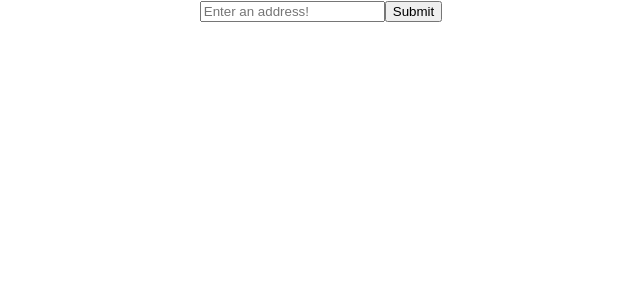
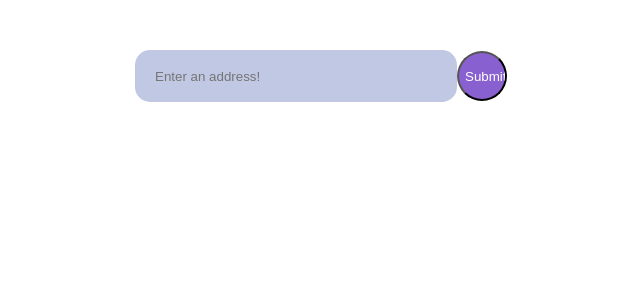
Before and after one commit to zldunn/StreetRank, a React (Create React App) app in the folder web/: page / in a window 1280 px wide. Shown: the top 300 px of the page, without its empty margins (319-959 px from the left). Built offline with nearby package versions, Linux system fonts and the light colour scheme.

Commit message:
handle multiple categories and color scheme

```diff
--- /dev/null
+++ b/web/src/AdressInput.css
@@ -0,0 +1,37 @@
+
+/* #search-bar {
+  margin: auto;
+  width: 300px;
+    height: 50px;
+    background: #2b303b;
+    border: none;
+    font-size: 10pt;
+    color: #63717f;
+    -webkit-border-radius: 5px;
+    -moz-border-radius: 5px;
+    border-radius: 5px;
+  } */
+
+  .search {
+    margin: auto;
+    width: 300px;
+      height: 50px;
+      background: #c1c8e4;
+      border: none;
+      font-size: 10pt;
+      color: #63717f;
+      -webkit-border-radius: 5px;
+      -moz-border-radius: 5px;
+      border-radius: 15px;
+      margin-top: 50px;
+      padding-left: 20px;
+    }
+
+    .search-button {
+      width: 50px;
+        height: 50px;
+        border-radius: 25px;
+
+        background: #8860d0;
+        color: white;
+    }
--- a/web/src/AdressInput.js
+++ b/web/src/AdressInput.js
@@ -1,4 +1,5 @@
 import React, { Component } from 'react';
+import './AdressInput.css';
 
 //const { createApolloFetch } = require('apollo-fetch');
 
@@ -25,22 +26,28 @@ class Input extends Component {
 
 
   handleSubmit(event) {
-    this.props.fetch(this.props.query);
+    this.props.categories.map( category =>
+      this.props.fetch(this.props.query, category)
+    );
     event.preventDefault();
   }
 
   render() {
     return (
       <div>
-      <form onSubmit={this.handleSubmit}>
+      <form id="search-bar" onSubmit={this.handleSubmit}>
+      <div >
         <input
+        className="search"
           placeholder = "Enter an address!"
           value={this.props.query}
             onChange={this.handleChange}
         />
         <input
+        className="search-button"
           type="submit"
         />
+        </div>
       </form>
       </div>
     );
--- a/web/src/Results.css
+++ b/web/src/Results.css
@@ -4,19 +4,28 @@
 
 }
 .category {
-  background-color: #E7717D;
+  background-color: #84ceeb;
   margin: auto;
   padding: 10px;
-  align: center;
   border: 2px ;
   border-radius: 10px;
   position: relative;
   top: 15px;
+  height: 30px;
 }
 
 .category-text {
-  text-align: left;
+  float: left;
   color: white;
+  font-size: 22px;
+  font-weight: bold;
+}
+
+.category-size {
+  float: right;
+  color: white;
+  font-size: 22px;
+  font-weight: bold;
 }
 
 .category-results {
@@ -31,7 +40,7 @@
 .item {
   height: 70px;
   text-align: left;
-  border-bottom: 1px #C2CAD0 solid;
+  border-bottom: 1px #84ceeb solid;
   border-bottom-style: inset;
   padding: 10px;
 }
@@ -61,7 +70,7 @@
   width: 20px;
   height: 20px;
   border-radius: 2px;
-  background-color: #AFD275;
+  background-color: #5ab9ea;
 }
 
 .item-rating {
--- a/web/src/Results.js
+++ b/web/src/Results.js
@@ -10,10 +10,13 @@ function printResults(resturantData) {
   )
 }
 
-function getCategoryDiv(categoryName) {
+function getCategoryDiv(categoryName, length) {
   return (
-    <div className="category-text">
-      {categoryName}
+    <div>
+      <span className="category-text">
+        {categoryName}
+      </span>
+      <span className="category-size">{length}</span>
     </div>
   )
 }
@@ -43,6 +46,7 @@ class CategoryResult extends Component {
 
   getDetails(props){
     let counter = 1;
+    console.log(props.data);
     return (<div>{props.data.map( loc =>
       <div>
       <Item
@@ -57,9 +61,8 @@ class CategoryResult extends Component {
   }
 
   render() {
-    const categoryName = "Coffee";
 
-    const category = getCategoryDiv(categoryName);
+    const category = getCategoryDiv(this.props.category, this.props.data.length);
     const list = this.getDetails(this.props);
     //TODO: can you do this functionally?
     const buffer = this.props.data.length > 0 ? (<div className="results-buffer" />) : null;
@@ -133,7 +136,7 @@ class Results extends Component {
     const resultText = printResults(this.props.results);
     return (
       <div className="results">
-      <CategoryResult data={this.props.results} />
+      <CategoryResult data={this.props.results} category={this.props.category} />
       </div>
     );
   }
--- a/web/src/Search.js
+++ b/web/src/Search.js
@@ -2,6 +2,7 @@ import React, { Component } from 'react';
 import './App.css';
 import Input from './AdressInput';
 import Results from './Results';
+import {categories} from './constants.js';
 
 const baseUrl = 'http://127.0.0.1:5000/nearby';
 class Search extends Component {
@@ -11,14 +12,13 @@ class Search extends Component {
 
     this.state = {
       query : '',
-      yelpData : [],
+      yelpData : {},
     };
     this.fetchResults = this.fetchResults.bind(this)
     this.setQuery = this.setQuery.bind(this)
   }
 
-  fetchResults(address) {
-    console.log("running")
+  fetchResults(address, category, n = 3) {
     fetch(baseUrl, {
       headers: {
         "content-type": "application/json"
@@ -26,13 +26,23 @@ class Search extends Component {
       method: 'POST',
       body: JSON.stringify({
         'address': address,
-        'term': 'coffee'
+        'term': category
       }),
     }).then( results => {
       return results.json()
       }).then( data => {
-         this.setState({yelpData: data.data.search.business})
-      })
+        const variable = "cat"
+        const combinedData = {...this.state.yelpData, [category]: data.data.search.business};
+        console.log(combinedData)
+        this.setState({...this.state,  yelpData: combinedData }
+                        )
+      }).catch((error) => {
+        if( n != 0){
+          this.fetchResults(address, category, 0)
+        } else {
+          console.log("error making api call")
+        }}
+      )
   }
 
   setQuery(event) {
@@ -42,11 +52,14 @@ class Search extends Component {
   }
 
   render() {
+    console.log(categories);;
     return (
       <div>
-        <Input setQuery={this.setQuery} fetch={this.fetchResults} query={this.state.query}>
+        <Input setQuery={this.setQuery} fetch={this.fetchResults} query={this.state.query} categories={categories}>
         </Input>
-        <Results results={this.state.yelpData} />
+          {Object.keys(this.state.yelpData).map( category =>
+          <Results results={this.state.yelpData[category]} category={category} />
+        )}
       </div>
     );
   }
--- /dev/null
+++ b/web/src/constants.js
@@ -0,0 +1,12 @@
+export const categories =
+  [
+    "Coffee",
+    "Breakfast",
+    "Lunch",
+    "Dinner",
+    "Parks",
+    "Shopping",
+    "Bars",
+    "Grocery store",
+    "Laundry mat"
+  ]
```
Also changed, not shown: 1 other file (tests, documents, lock files or other folders).
